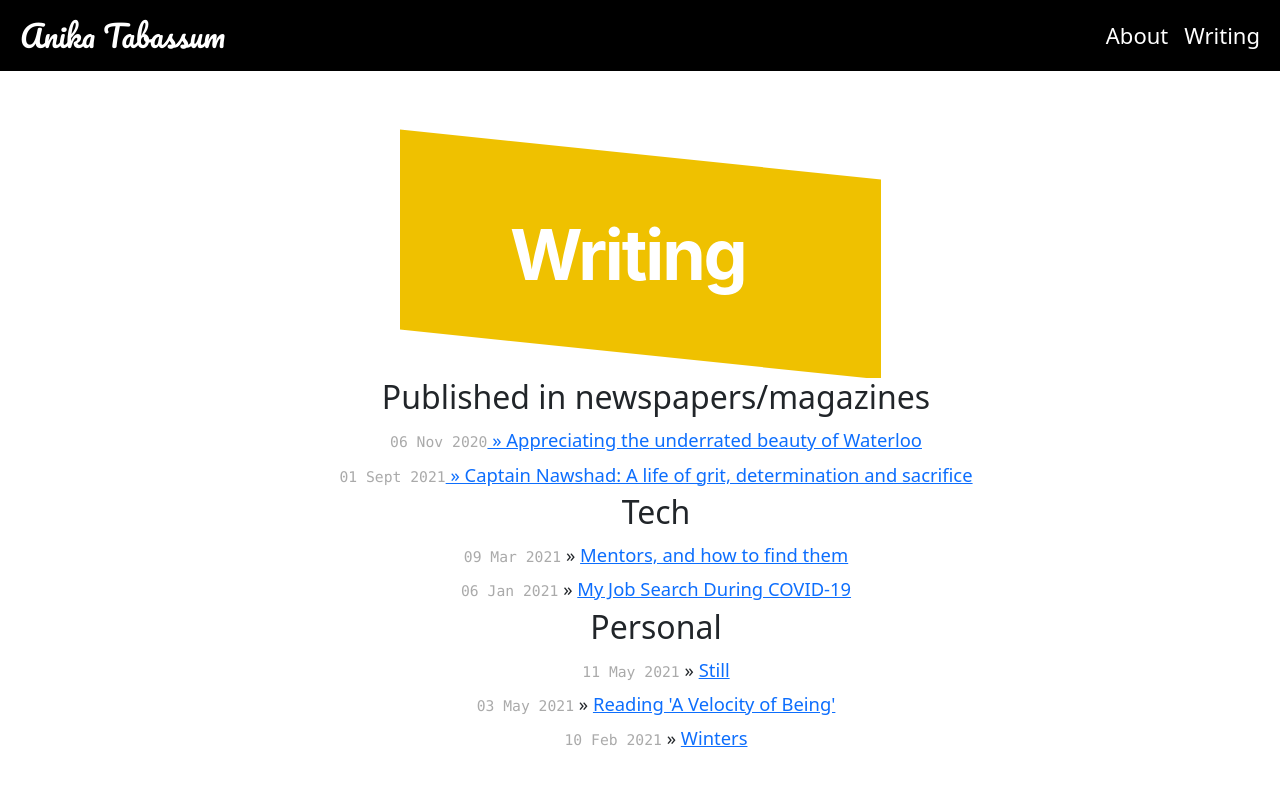
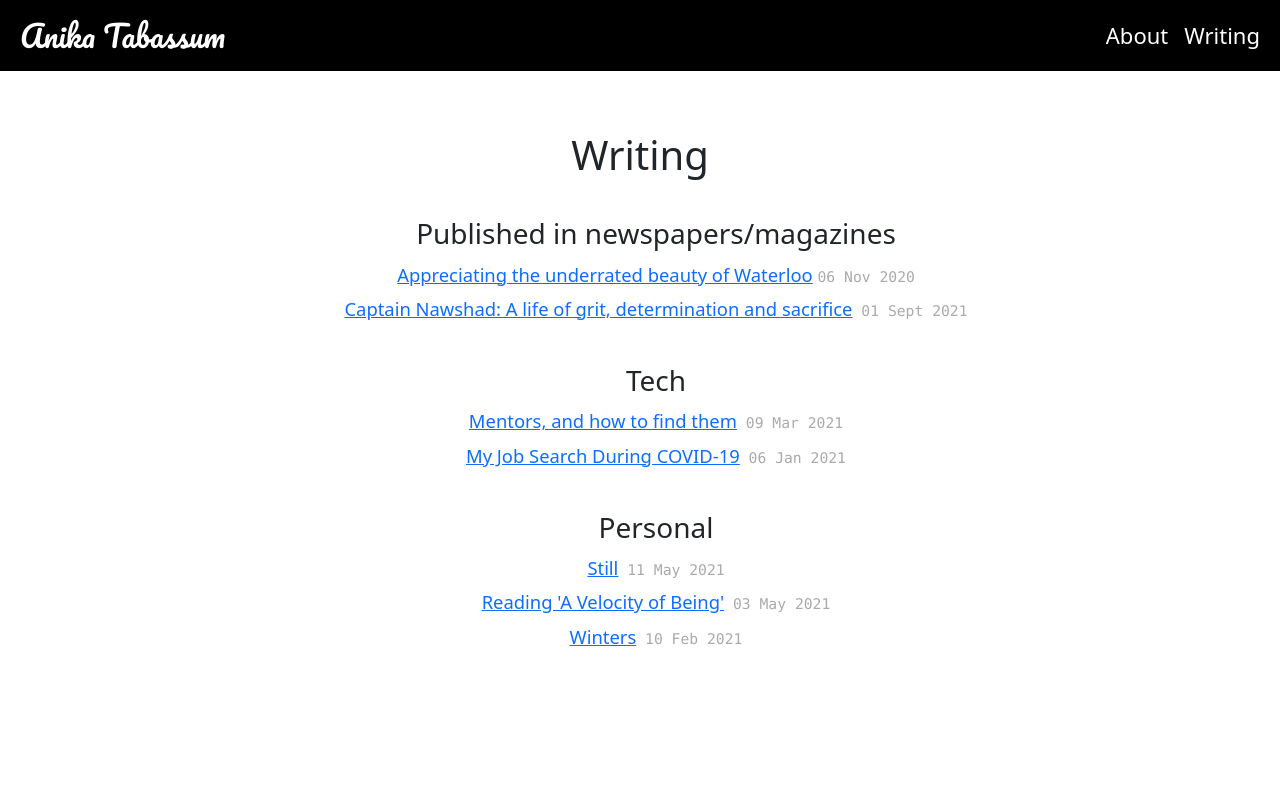
Before and after one commit to atabas/atabas.github.io, a Jekyll site: the page built from posts.html, in a window 1280 px wide. Shown: the top 786 px of the page. Built offline with Jekyll 4.4.1, drawn with Linux system fonts in a browser that asks for light colours; nearby versions of some CDN libraries; Markdown is read by kramdown in place of the engine named in the settings; comment, search, counter and statistics services are not loaded.

Commit message:
fix posts css

```diff
--- a/_layouts/default.html
+++ b/_layouts/default.html
@@ -42,7 +42,7 @@
       {{ content }}
 
     </div>
-    <a title="Web Statistics" href="http://clicky.com/100788551"><img alt="Web Statistics" src="//static.getclicky.com/media/links/badge.gif" border="0" style="display:none" /></a>
+    <a title="Web Statistics" href="https://clicky.com/100788551"><img alt="Web Statistics" src="//static.getclicky.com/media/links/badge.gif" border="0" style="display:none" /></a>
     <script src="//static.getclicky.com/js" type="text/javascript"></script>
     <script type="text/javascript">try{ clicky.init(100788551); }catch(e){}</script>
     <noscript><p><img alt="Clicky" width="1" height="1" src="//in.getclicky.com/100788551ns.gif" /></p></noscript>
--- a/css/main.css
+++ b/css/main.css
@@ -63,10 +63,7 @@
   font-size: 80%; }
 
 .post-intro{
-  padding: 30px;
-  margin-bottom: 20px;
-  border-top: 20px solid;
-  border-bottom: 20px solid;
+  padding: 30px 0;
 }
 
 
@@ -188,60 +185,6 @@
 .footer .rss img {
   border: 0; }
 
-
-/*****************************************************************************/
-/*
-/* Homepage SVG
-/*
-/*****************************************************************************/
-.header-title {
-        --color: #FFFFFF;
-        --solid: #800080;
-
-        width: 481px;
-        height: 277px;
-        max-width: 100%;
-        font-size: 70px;
-      }
-
-       .svg-text {
-         font-family: Inter, sans-serif;
-       }
-
-       .headline {
-         font-size: 1em;
-         font-weight: bold;
-         fill: var(--color);
-         letter-spacing: -.03em;
-       }
-
-       .solid {
-         fill: var(--solid);
-       }
-
-      @supports (color: color(display-p3 1 1 1 / 1)) {
-        .header-title {
-          --solid: color(display-p3 0.9098 0.7647 0 / 1);
-        }
-      }
-
-      @media screen and (prefers-color-scheme: dark) {
-        .header-title {
-          --color: #f5df1e;
-          --solid: #20201e;
-        }
-
-        .svg-text {
-          opacity: 1;
-        }
-
-        @supports (color: color(display-p3 1 1 1 / 1)) {
-          .header-title {
-            --color: color(display-p3 0.955 0.802 0);
-          }
-        }
-      }
-
 /*****************************************************************************/
 /*
 /* Posts
@@ -250,7 +193,6 @@
 /* standard */
 .post{
   text-align: left;
-  margin: 0 100px;
 }
 
 .post pre {
--- a/posts.html
+++ b/posts.html
@@ -1,30 +1,27 @@
 ---
 layout: default
 ---
-<svg viewBox="0 0 481 220" version="1.1" class="header-title" xmlns="http://www.w3.org/2000/svg" xmlns:xlink="http://www.w3.org/1999/xlink" preserveAspectRatio="">
-    <title>Anika Tabassum</title>
-    <g id="header-title" stroke="none" stroke-width="1" fill="none">
-        <polygon class="solid" points="0 0 481 50 481 250 0 200"></polygon>
-        <text class="svg-text headline">
-            <tspan x="110" y="150">Writing</tspan>
-        </text>
-    </g>
-</svg>
 
+<div class="post-intro">
+<h1>Writing</h1>
+</div>
 
 {% assign unsorted_cats = site.categories %}
 <div class="container">
   <ul class="posts">
-  <h2>Published in newspapers/magazines</h2>
-    <li><span>06 Nov 2020</span><a href="https://www.waterloochronicle.ca/opinion-story/10236282-appreciating-the-underrated-beauty-of-waterloo/"> &raquo; Appreciating the underrated beauty of Waterloo</a></li>
-    <li><span>01 Sept 2021</span><a href="https://www.thedailystar.net/views/opinion/news/captain-nawshad-life-grit-determination-and-sacrifice-2165396"> &raquo; Captain Nawshad: A life of grit, determination and sacrifice</a></li>
+  <h3>Published in newspapers/magazines</h3>
+    <li><a href="https://www.waterloochronicle.ca/opinion-story/10236282-appreciating-the-underrated-beauty-of-waterloo/">Appreciating the underrated beauty of Waterloo</a> <span> 06 Nov 2020</span></li>
+    <li><a href="https://www.thedailystar.net/views/opinion/news/captain-nawshad-life-grit-determination-and-sacrifice-2165396">Captain Nawshad: A life of grit, determination and sacrifice</a><span> 01 Sept 2021</span></li>
+  </ul>
   {% for category in unsorted_cats %}
   {% assign sorted_posts = category[1] | reversed %}
-  <h2 id="{{category[0] | uri_escape | downcase }}">{{ category[0] | capitalize }}</H2>
+  <ul class="posts">
+
+  <h3 id="{{category[0] | uri_escape | downcase }}">{{ category[0] | capitalize }}</h3>
     {% for post in sorted_posts %}
-    <li><span>{{ post.date | date_to_string }}</span> &raquo; <a href="{{ post.url }}">{{ post.title }}</a></li>
+    <li><a href="{{ post.url }}">{{ post.title }}</a><span> {{ post.date | date_to_string }}</span></li>
   {% endfor %}
+</ul>
   {% endfor %}
-  </ul>
 </div>
 </div>
```
Also changed, not shown: about/index.html (+0 -9 lines), index.html (+7 -5 lines).
